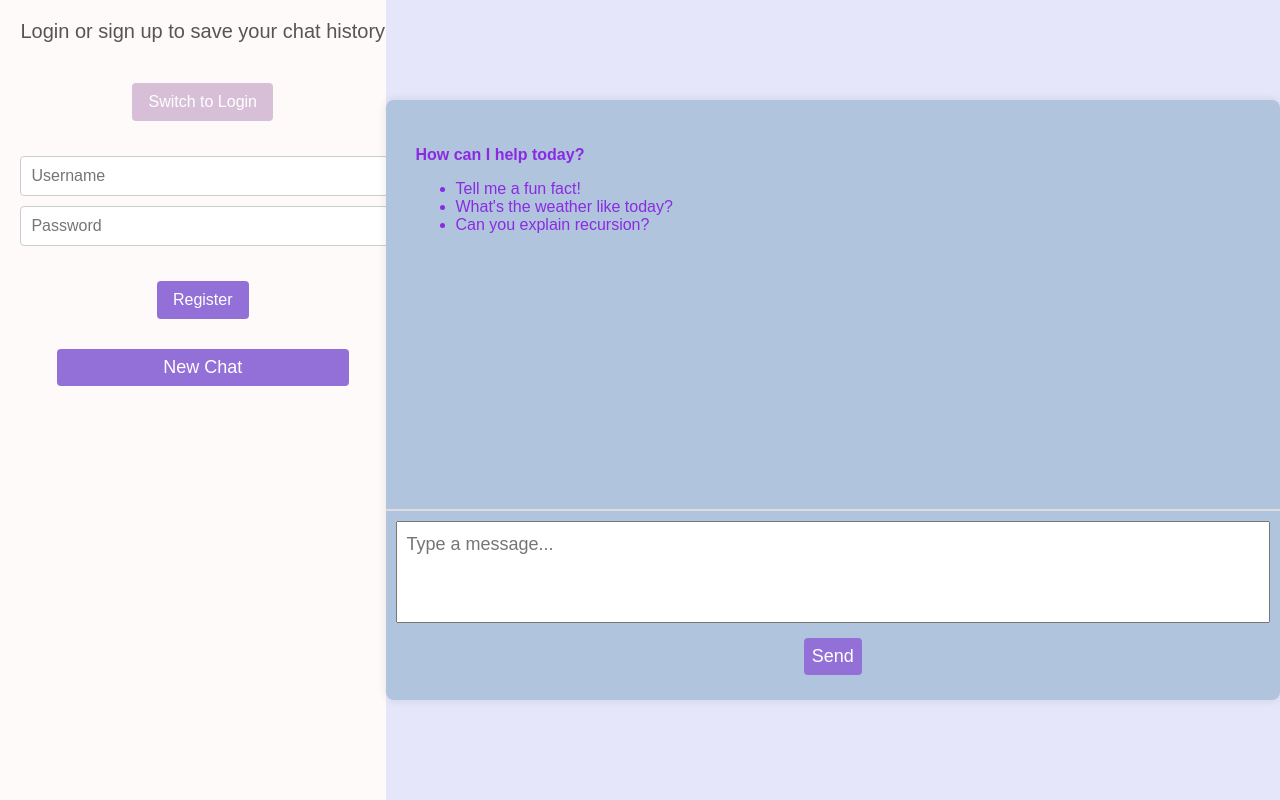
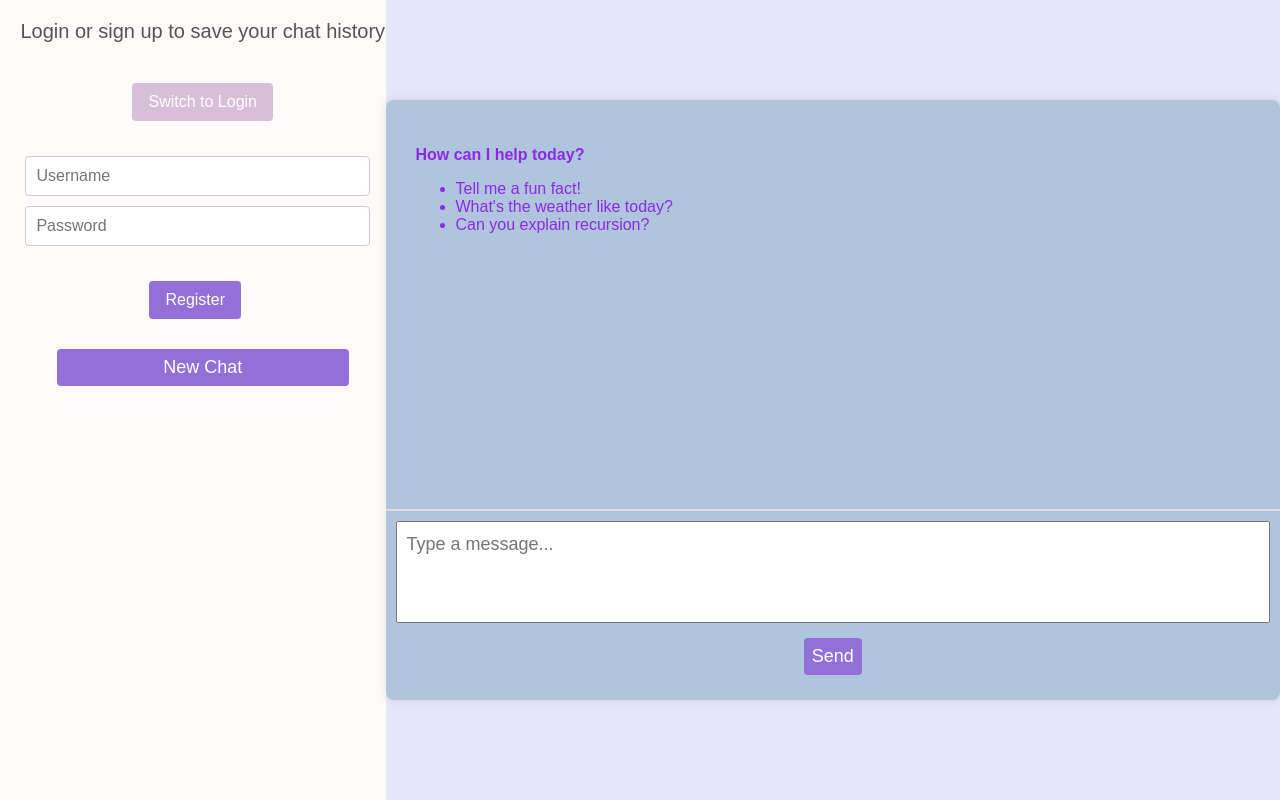
Before and after one commit to sdg877/ai_chatbot, a Flask app: page / in a window 1280 px wide. Run offline with Flask 3, Linux system fonts and the light colour scheme.

Commit message:
Update to margins on auth form.

```diff
--- a/static/style.css
+++ b/static/style.css
@@ -215,6 +215,8 @@ h5 {
   flex-direction: column;
   gap: 15px;
   margin-top: 20px;
+  margin-left: 5px;
+  margin-right: 20px;
 }
 
 .auth-form input {
```
